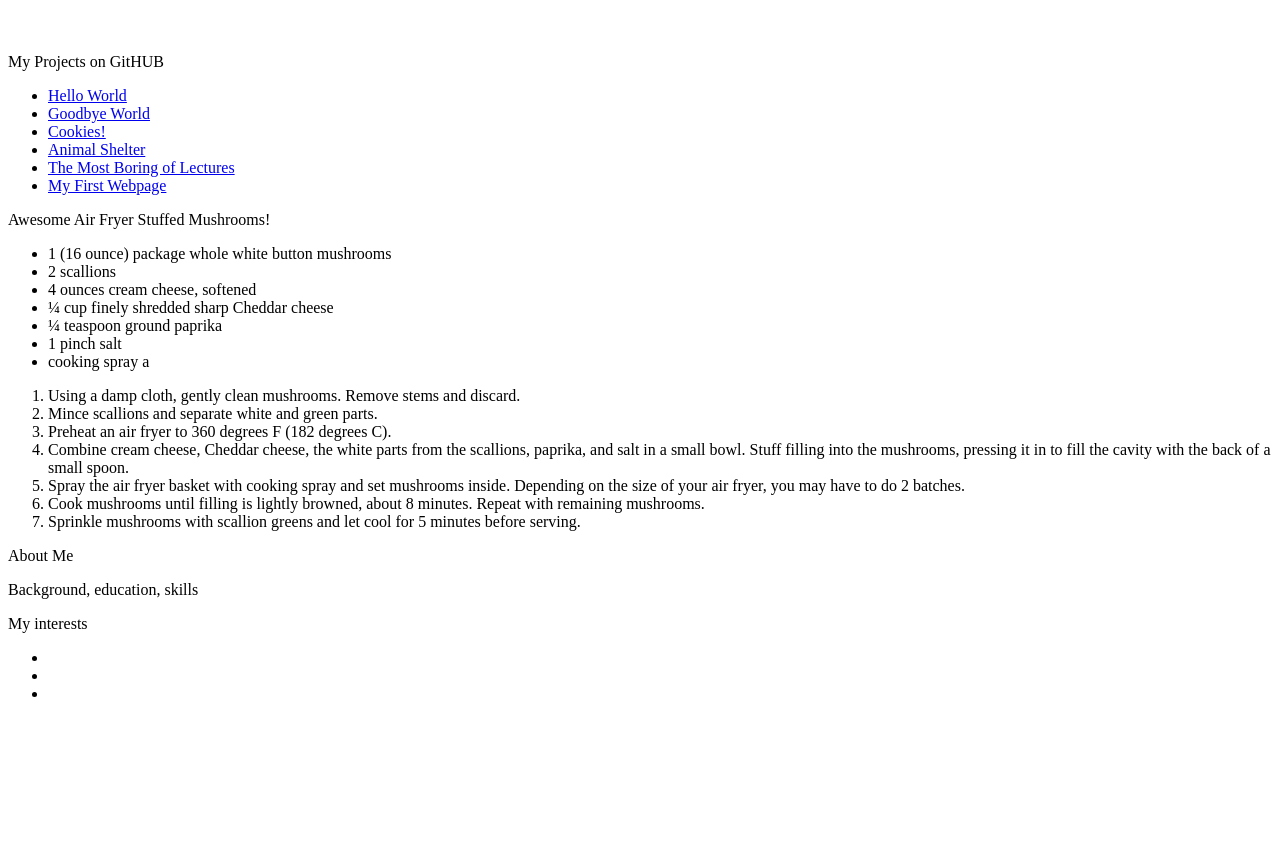
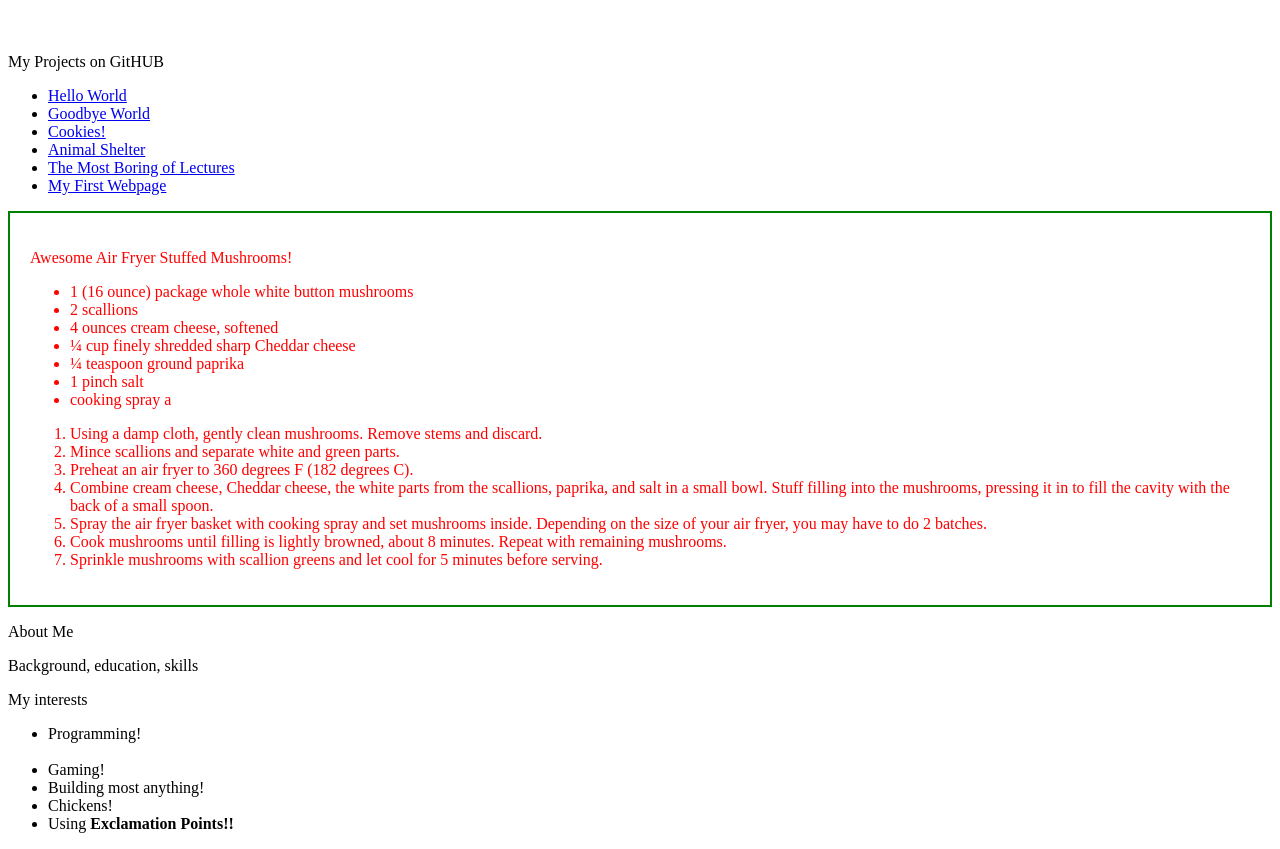
Before and after one commit to Thisisjameswyn/thisisjameswyn.github.io, a plain HTML site: page index.html in a window 1280 px wide. Shown: the part 61-910 px from the top of the page. Before the commit the page ends 800 px from the top, so only its background shows below. Drawn offline with Linux system fonts and the light colour scheme.

Commit message:
add css styles to website, apply visual edits

```diff
--- a/css/styles.css
+++ b/css/styles.css
@@ -0,0 +1,6 @@
+.recipe{
+  color:red;
+  border: 2px solid green;
+  box-sizing:content-box;
+  padding: 20px;
+}
--- a/index.html
+++ b/index.html
@@ -2,6 +2,7 @@
 <html lang="en">
 
 <head>
+  <link href="css/styles.css" rel="stylesheet" type="text/css">
   <title>Portfolio ft. James Wyn</title>
 </head>
 
@@ -20,8 +21,8 @@
       <li><a href="https://github.com/Thisisjameswyn/my-first-webpage">My First Webpage</a></li>
     </ul>
 
-  <p>Awesome Air Fryer Stuffed Mushrooms!</p>
-
+  <div class="recipe">
+    <p>Awesome Air Fryer Stuffed Mushrooms!</p>
     <ul>
       <li>1 (16 ounce) package whole white button mushrooms </li>
       <li>2 scallions </li>
@@ -41,6 +42,7 @@
       <li>Cook mushrooms until filling is lightly browned, about 8 minutes. Repeat with remaining mushrooms.</li>
       <li>Sprinkle mushrooms with scallion greens and let cool for 5 minutes before serving.</li>
     </ol>
+  </div>
 
   <p>About Me</p>
 
@@ -48,9 +50,11 @@
 
   <p>My interests</p>
     <ul>
-      <li></li>
-      <li></li>
-      <li></li>
+      <li>Programming!</li><br>
+      <li>Gaming!</li>
+      <li>Building most anything!</li>
+      <li>Chickens!</li>
+      <li>Using <strong>Exclamation Points!!</strong></li>
     </ul>
 
 
```
